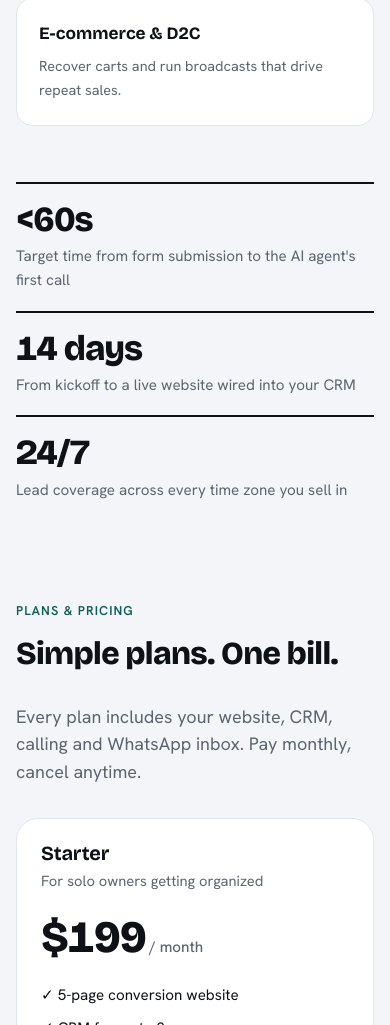
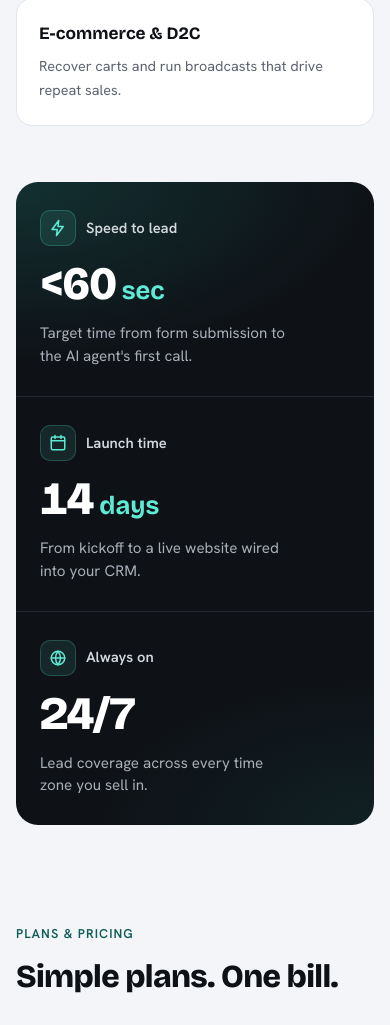
Before and after one commit to AdarshJha05/rytful_landing_page, a plain HTML site: page index.html in a window 390 px wide. Shown: the part 8646-9671 px from the top of the page. Drawn offline with nearby package versions, Linux system fonts and the light colour scheme.

Commit message:
Redesign stats band as a modern dark panel
Three stat cells on an ink panel with a soft teal wash, icon + short title per stat, large numbers with teal units (sec, days), divider lines between cells, and a 1-column stack on phones.

Co-Authored-By: Claude Opus 5.5 <noreply@anthropic.com>

```diff
--- a/index.html
+++ b/index.html
@@ -146,10 +146,16 @@ tr.us td .save{display:inline-block;background:var(--accent);color:#fff;font-fam
 .ind{background:var(--card);border:1px solid var(--line);border-radius:16px;padding:22px}
 .ind b{display:block;font-family:var(--display);font-size:1.08rem;margin-bottom:6px}
 .ind span{color:var(--muted);font-size:.9rem}
-.why{display:grid;grid-template-columns:repeat(3,1fr);gap:18px;margin-top:56px}
-.why div{border-top:2px solid var(--ink);padding-top:18px}
-.why b{font-family:var(--display);font-size:2.6rem;font-weight:800;letter-spacing:-.03em;display:block;line-height:1}
-.why span{color:var(--muted);font-size:.95rem;display:block;margin-top:8px}
+.why{display:grid;grid-template-columns:repeat(3,1fr);margin-top:56px;background:var(--ink);color:#fff;border-radius:28px;overflow:hidden;position:relative;isolation:isolate}
+.why::before{content:"";position:absolute;inset:0;z-index:-1;background:radial-gradient(520px 260px at 0% 0%,rgba(45,212,191,.16),transparent 70%),radial-gradient(420px 220px at 100% 100%,rgba(45,212,191,.08),transparent 70%)}
+.stat{padding:36px 32px 34px;display:flex;flex-direction:column;gap:16px;transition:background .25s ease}
+.stat + .stat{border-left:1px solid #262B33}
+.stat-top{display:flex;align-items:center;gap:10px;color:#D3D8DF;font-size:.92rem;font-weight:600}
+.stat-ic{width:36px;height:36px;border-radius:10px;display:grid;place-items:center;flex:none;color:var(--accent-light);background:rgba(94,234,212,.1);border:1px solid rgba(94,234,212,.22)}
+.stat-num{font-family:var(--display);font-weight:800;font-size:clamp(2.9rem,5vw,4.1rem);line-height:.95;letter-spacing:-.035em;font-variant-numeric:tabular-nums}
+.stat-num small{font-size:1.6rem;font-weight:700;letter-spacing:0;color:var(--accent-light);margin-left:6px}
+.stat-txt{color:#A9AFB9;font-size:.95rem;line-height:1.5;max-width:30ch}
+@media (hover:hover){.stat:hover{background:rgba(255,255,255,.03)}}
 
 /* pricing */
 .price-grid{display:grid;grid-template-columns:repeat(3,1fr);gap:18px;align-items:stretch}
@@ -241,7 +247,7 @@ footer{padding:72px 0 40px;border-top:1px solid var(--line);margin-top:24px}
 .skip:focus{top:12px}
 h1,h2{text-wrap:balance}
 .lead,.feat p{text-wrap:pretty}
-.plan .amt,td.num,.why b{font-variant-numeric:tabular-nums}
+.plan .amt,td.num{font-variant-numeric:tabular-nums}
 html{scroll-padding-top:84px}
 a,button,summary,label{-webkit-tap-highlight-color:transparent;touch-action:manipulation}
 .btn{transition:transform .18s cubic-bezier(.2,.7,.2,1),background .18s ease,box-shadow .18s ease}
@@ -318,6 +324,7 @@ input[aria-invalid="true"],select[aria-invalid="true"]{border-color:#B42318;back
 
 /* tablet + phone: collapsible menu */
 @media (max-width: 960px){
+  .stat{padding:30px 22px}
   .nav .wrap{position:relative}
   .menu-btn{display:grid}
   .nav-links{display:flex;position:absolute;top:100%;left:0;right:0;flex-direction:column;gap:0;padding:8px 24px 20px;background:var(--paper);border-bottom:1px solid var(--line);box-shadow:0 24px 40px -24px rgba(14,17,22,.35);visibility:hidden;opacity:0;transform:translateY(-8px);transition:opacity .2s ease,transform .2s ease,visibility 0s linear .2s;max-height:calc(100dvh - 68px);overflow-y:auto}
@@ -348,7 +355,9 @@ input[aria-invalid="true"],select[aria-invalid="true"]{border-color:#B42318;back
   .flow{padding:22px}
   .cap{padding:16px}
   .sec-head{margin-bottom:32px}
-  .why b{font-size:2.2rem}
+  .stat{padding:28px 24px}
+  .stat + .stat{border-left:0;border-top:1px solid #262B33}
+  .why{border-radius:22px}
   .sticky-cta{bottom:calc(12px + env(safe-area-inset-bottom))}
   .foot-bottom{flex-direction:column}
 
@@ -644,9 +653,21 @@ input[aria-invalid="true"],select[aria-invalid="true"]{border-color:#B42318;back
     </div>
 
     <div class="why">
-      <div><b>&lt;60s</b><span>Target time from form submission to the AI agent's first call</span></div>
-      <div><b>14 days</b><span>From kickoff to a live website wired into your CRM</span></div>
-      <div><b>24/7</b><span>Lead coverage across every time zone you sell in</span></div>
+      <div class="stat">
+        <div class="stat-top"><span class="stat-ic"><svg aria-hidden="true" focusable="false" width="18" height="18" viewBox="0 0 24 24" fill="none" stroke="currentColor" stroke-width="2" stroke-linecap="round" stroke-linejoin="round"><path d="M13 2 4 14h7l-1 8 9-12h-7l1-8Z"/></svg></span>Speed to lead</div>
+        <p class="stat-num">&lt;60<small>sec</small></p>
+        <p class="stat-txt">Target time from form submission to the AI agent's first call.</p>
+      </div>
+      <div class="stat">
+        <div class="stat-top"><span class="stat-ic"><svg aria-hidden="true" focusable="false" width="18" height="18" viewBox="0 0 24 24" fill="none" stroke="currentColor" stroke-width="2" stroke-linecap="round" stroke-linejoin="round"><rect x="3" y="4" width="18" height="17" rx="2"/><path d="M3 9h18M8 2v4M16 2v4"/></svg></span>Launch time</div>
+        <p class="stat-num">14<small>days</small></p>
+        <p class="stat-txt">From kickoff to a live website wired into your CRM.</p>
+      </div>
+      <div class="stat">
+        <div class="stat-top"><span class="stat-ic"><svg aria-hidden="true" focusable="false" width="18" height="18" viewBox="0 0 24 24" fill="none" stroke="currentColor" stroke-width="2" stroke-linecap="round" stroke-linejoin="round"><circle cx="12" cy="12" r="9"/><path d="M3 12h18M12 3a14 14 0 0 1 0 18M12 3a14 14 0 0 0 0 18"/></svg></span>Always on</div>
+        <p class="stat-num">24/7</p>
+        <p class="stat-txt">Lead coverage across every time zone you sell in.</p>
+      </div>
     </div>
   </div>
 </section>
```
